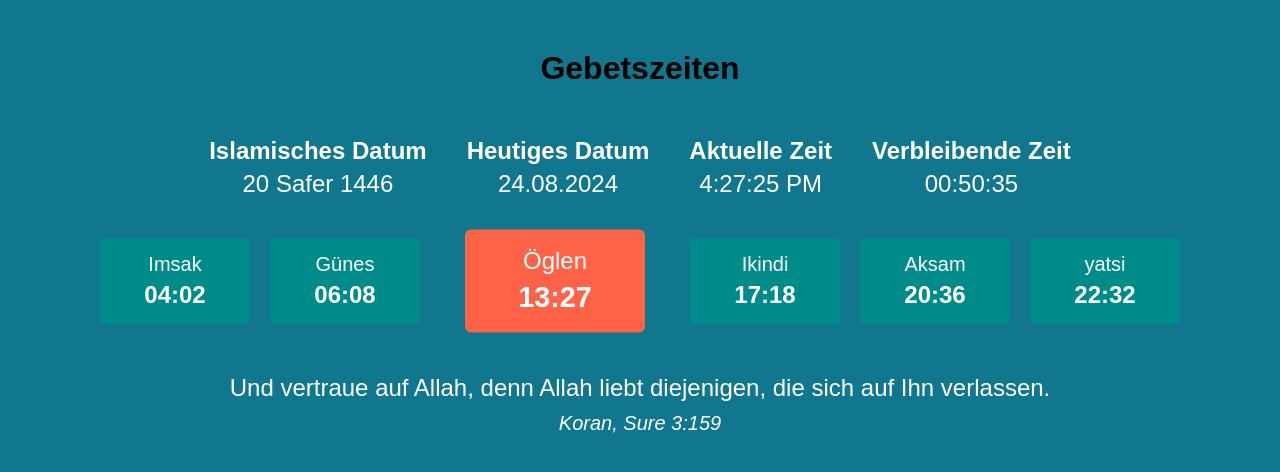
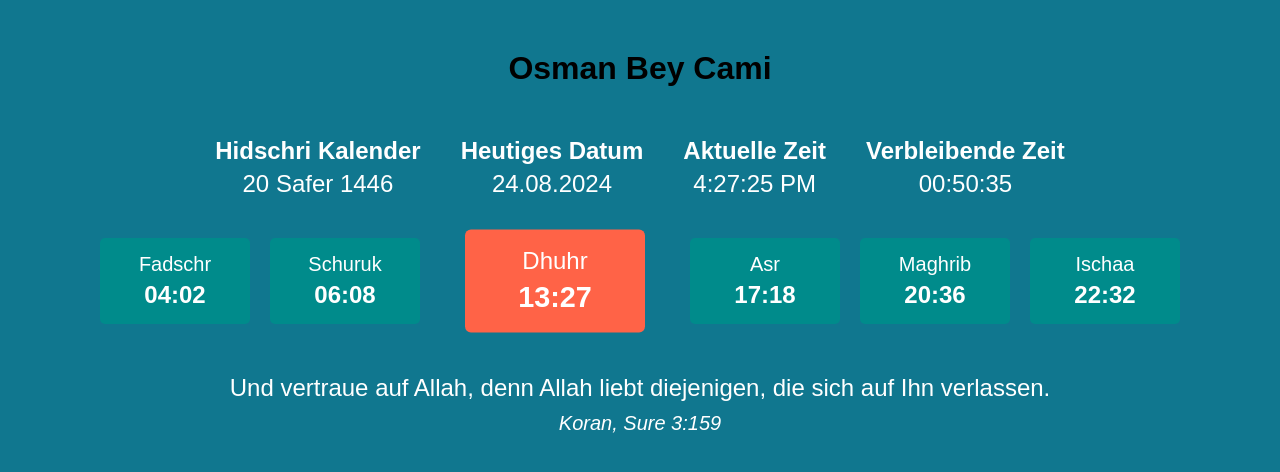
Before and after one commit to berkkan22/cami-uhr, a SvelteKit app: page / in a window 1280 px wide. Shown: the top 472 px of the page. Built offline with nearby package versions, Linux system fonts and the light colour scheme.

Commit message:
add transaltion

```diff
--- /dev/null
+++ b/src/i10l/i10l.ts
@@ -0,0 +1,29 @@
+import { derived, writable } from "svelte/store";
+import translations from "./translations";
+
+export const locale = writable<string>("Us");
+export const locales = Object.keys(translations);
+
+function translate(locale, key, vars) {
+  // Let's throw some errors if we're trying to use keys/locales that don't exist.
+  // We could improve this by using Typescript and/or fallback values.
+  if (!key) throw new Error("no key provided to $t()");
+  if (!locale) throw new Error(`no translation for key "${key}"`);
+
+  // Grab the translation from the translations object.
+  let text = translations[locale][key];
+
+  if (!text) throw new Error(`no translation found for ${locale}.${key}`);
+
+  // Replace any passed in variables in the translation string.
+  Object.keys(vars).map((k) => {
+    const regex = new RegExp(`{{${k}}}`, "g");
+    text = text.replace(regex, vars[k]);
+  });
+
+  return text;
+}
+
+export const t = derived(locale, ($locale) => (key, vars = {}) =>
+  translate($locale, key, vars)
+);
--- /dev/null
+++ b/src/i10l/translations.ts
@@ -0,0 +1,28 @@
+export default {
+  De: {
+    "language": "Deutsch",
+    "imsak": "Fadschr",
+    "gunes": "Schuruk",
+    "ogle": "Dhuhr",
+    "ikindi": "Asr",
+    "aksam": "Maghrib",
+    "yatsi": "Ischaa",
+    "todayDate": "Heutiges Datum",
+    "islamicDate": "Hidschri Kalender",
+    "currentTime": "Aktuelle Zeit",
+    "nextPrayer": "Verbleibende Zeit",
+  },
+  Tr: {
+    "language": "Türkçe",
+    "imsak": "İmsak",
+    "gunes": "Güneş",
+    "ogle": "Öğle",
+    "ikindi": "İkindi",
+    "aksam": "Akşam",
+    "yatsi": "Yatsı",
+    "todayDate": "Bugünün Tarihi",
+    "islamicDate": "Hicri Tarih",
+    "currentTime": "Güncel Zaman",
+    "nextPrayer": "Kalan Süre",
+  },
+};
--- a/src/routes/+page.svelte
+++ b/src/routes/+page.svelte
@@ -18,6 +18,8 @@
 		getRandomQuote
 	} from '$lib/prayer';
 
+	import { t, locale, locales } from '../i10l/i10l';
+
 	// load prayr times from csv
 	// load date and hijri date from file
 	// create class
@@ -36,6 +38,7 @@
 	let quaotOfTheDay: Quote;
 
 	onMount(async () => {
+		$locale = 'De';
 		let prayerTimesRaw = await fetchPrayerTimes();
 		let datesRaw = await fetchDates();
 		let quotesRaw = await fetchQuotes();
@@ -81,55 +84,63 @@
 				}
 			}
 		}, 1000);
+
+		setInterval(() => {
+			if ($locale === 'De') {
+				$locale = 'Tr';
+			} else {
+				$locale = 'De';
+			}
+		}, 10000);
 	});
 </script>
 
-<h1>Gebetszeiten</h1>
+<h1>Osman Bey Cami</h1>
 
 {#if currentPrayer !== undefined}
 	<!-- content here -->
 	<div id="current-time-container">
 		<div id="islamic-date">
-			<div class="time-title">Islamisches Datum</div>
+			<div class="time-title">{$t('islamicDate')}</div>
 			<div class="time-value" id="islamic-date-value">{currentPrayer.hicriDate}</div>
 		</div>
 		<div id="today-date">
-			<div class="time-title">Heutiges Datum</div>
+			<div class="time-title">{$t('todayDate')}</div>
 			<div class="time-value" id="today-date-value">{formatDate(currentPrayer.date)}</div>
 		</div>
 		<div id="current-time">
-			<div class="time-title">Aktuelle Zeit</div>
+			<div class="time-title">{$t('currentTime')}</div>
 			<div class="time-value">{currentTime}</div>
 		</div>
 		<div id="next-prayer-time">
-			<div class="time-title">Verbleibende Zeit</div>
+			<div class="time-title">{$t('nextPrayer')}</div>
 			<div class="time-value">{remainingTime}</div>
 		</div>
 	</div>
 
 	<div id="prayer-times">
 		<div class="prayer-time {currentPayerTime == 'imsak' ? 'current-prayer' : ''}">
-			<div class="prayer-label">Imsak</div>
+			<div class="prayer-label">{$t('imsak')}</div>
 			<div class="prayer-time-value">{formatTime(currentPrayer.imsak)}</div>
 		</div>
 		<div class="prayer-time {currentPayerTime == 'gunes' ? 'current-prayer' : ''}">
-			<div class="prayer-label">Günes</div>
+			<div class="prayer-label">{$t('gunes')}</div>
 			<div class="prayer-time-value">{formatTime(currentPrayer.gunes)}</div>
 		</div>
 		<div class="prayer-time {currentPayerTime == 'oglen' ? 'current-prayer' : ''}">
-			<div class="prayer-label">Öglen</div>
+			<div class="prayer-label">{$t('ogle')}</div>
 			<div class="prayer-time-value">{formatTime(currentPrayer.ogle)}</div>
 		</div>
 		<div class="prayer-time {currentPayerTime == 'ikindi' ? 'current-prayer' : ''}">
-			<div class="prayer-label">Ikindi</div>
+			<div class="prayer-label">{$t('ikindi')}</div>
 			<div class="prayer-time-value">{formatTime(currentPrayer.ikindi)}</div>
 		</div>
 		<div class="prayer-time {currentPayerTime == 'aksam' ? 'current-prayer' : ''}">
-			<div class="prayer-label">Aksam</div>
+			<div class="prayer-label">{$t('aksam')}</div>
 			<div class="prayer-time-value">{formatTime(currentPrayer.aksam)}</div>
 		</div>
 		<div class="prayer-time {currentPayerTime == 'yatzi' ? 'current-prayer' : ''}">
-			<div class="prayer-label">yatsi</div>
+			<div class="prayer-label">{$t('yatsi')}</div>
 			<div class="prayer-time-value">{formatTime(currentPrayer.yatsi)}</div>
 		</div>
 	</div>
```
